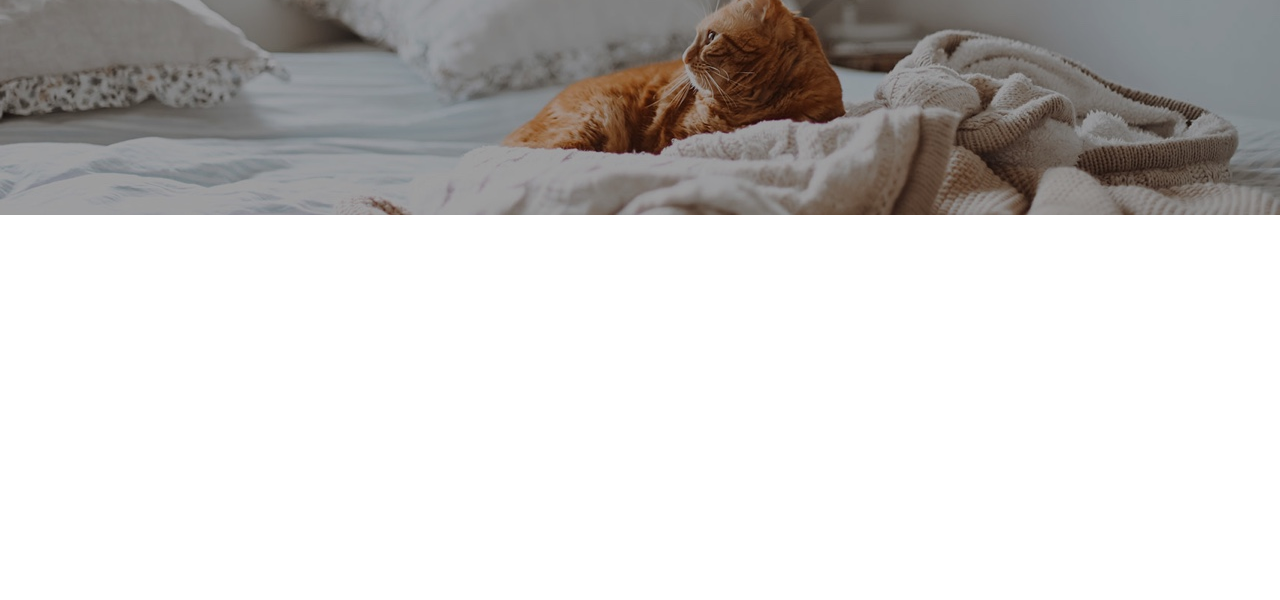
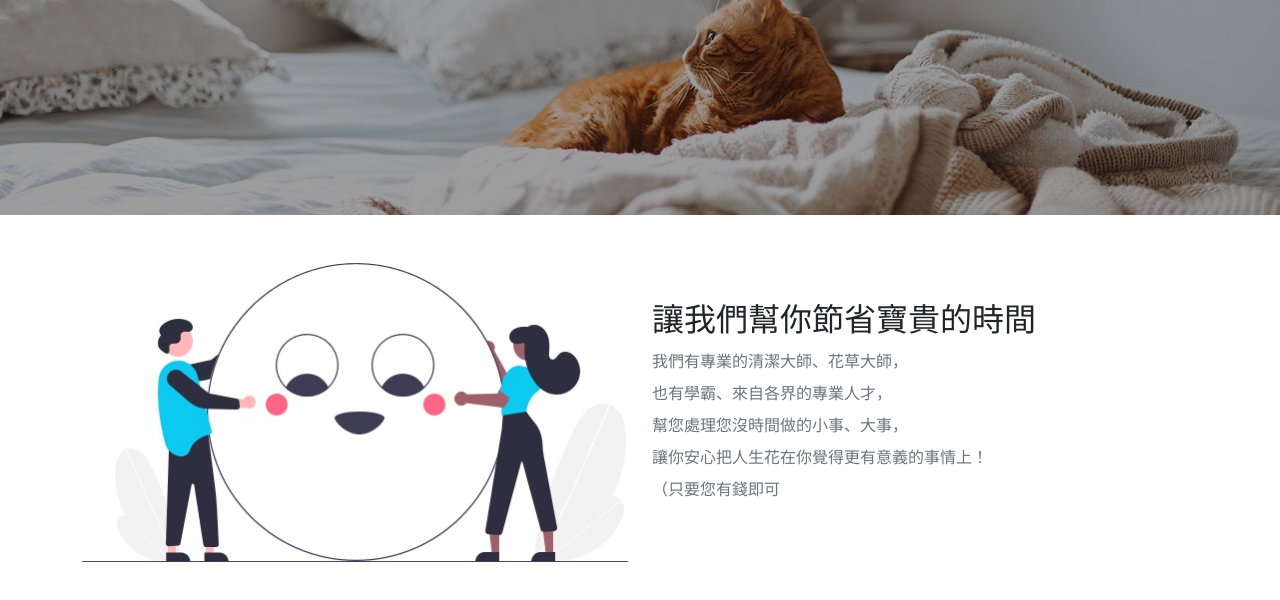
Before and after one commit to Mingy1024/Bootstrap-practice-Landing-Page, a website: page index.html in a window 1280 px wide. Shown: the part 468-1068 px from the top of the page. Before the commit the page ends 800 px from the top, so only its background shows below. Drawn offline with nearby package versions, Linux system fonts and the light colour scheme.

Commit message:
建立圖文內容區塊

```diff
--- a/index.html
+++ b/index.html
@@ -17,9 +17,9 @@
       rel="stylesheet"
     />
     <style>
-        body {
-            font-family: 'Noto Sans TC', sans-serif;
-        }
+      body {
+        font-family: "Noto Sans TC", sans-serif;
+      }
     </style>
   </head>
   <body>
@@ -62,14 +62,38 @@
       </div>
     </nav>
 
-    <header class="header px-3 py-5 d-flex align-items-lg-center justify-content-center">
+    <header
+      class="header px-3 py-5 d-flex align-items-lg-center justify-content-center"
+    >
       <div class="text-white text-center">
         <p class="fs-5">你是不是也有夢想</p>
         <h1 class="fw-bold">當個小懶蟲?</h1>
-        <p>想有人幫你丟垃圾、澆花、買飯、洗衣服，最好還可以幫你寫功課、工作！<br>
-          不想做討厭的事也不想被罵，只想把時間花在更喜歡的事情上，<br>
-          來！就讓我們幫你實現願望^__^！</p>
+        <p>
+          想有人幫你丟垃圾、澆花、買飯、洗衣服，最好還可以幫你寫功課、工作！<br />
+          不想做討厭的事也不想被罵，只想把時間花在更喜歡的事情上，<br />
+          來！就讓我們幫你實現願望^__^！
+        </p>
       </div>
     </header>
+
+    <section class="container my-5">
+      <div class="row flex-row-reverse">
+        <div class="col-lg-6 d-flex align-items-center">
+          <div>
+            <h2>讓我們幫你節省寶貴的時間</h2>
+            <p class="lh-lg text-secondary mb-4">
+              我們有專業的清潔大師、花草大師，<br />
+              也有學霸、來自各界的專業人才，<br />
+              幫您處理您沒時間做的小事、大事，<br />
+              讓你安心把人生花在你覺得更有意義的事情上！<br />
+              （只要您有錢即可
+            </p>
+          </div>
+        </div>
+        <div class="col-lg-6">
+          <img src="./images/info.jpg" class="w-100" alt="" />
+        </div>
+      </div>
+    </section>
   </body>
 </html>
```
